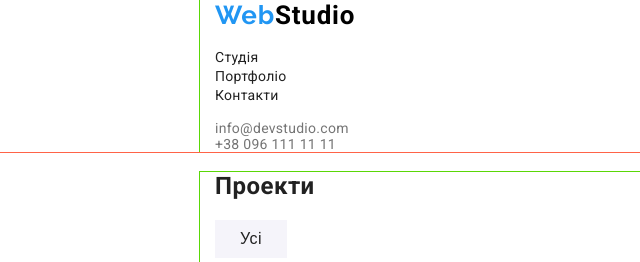
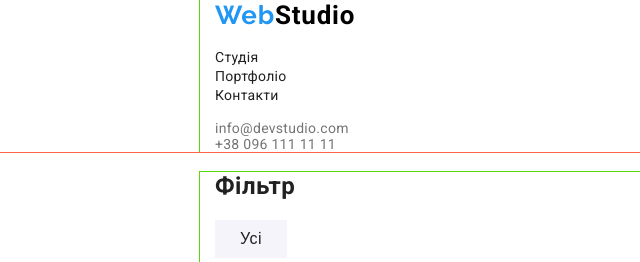
Before and after one commit to ViktorSoshenko/goit-markup-hw-02, a plain HTML site: page portfolio.html in a window 1280 px wide. Shown: the top 262 px of the page, 0-640 px from the left. Drawn offline with Linux system fonts and the light colour scheme.

Commit message:
Add files via upload

```diff
--- a/portfolio.html
+++ b/portfolio.html
@@ -32,7 +32,7 @@
 <main>
     <section>
     <div class="container">
-        <h1>Проекти</h1>
+        <h1>Фільтр</h1>
     <ul>
         <li><button type="button" class="button-portfolio">Усі</button></li>
         <li><button type="button" class="button-portfolio">Веб-сайти</button></li>
```
Also changed, not shown: css/styles.css (+0 -19 lines).
